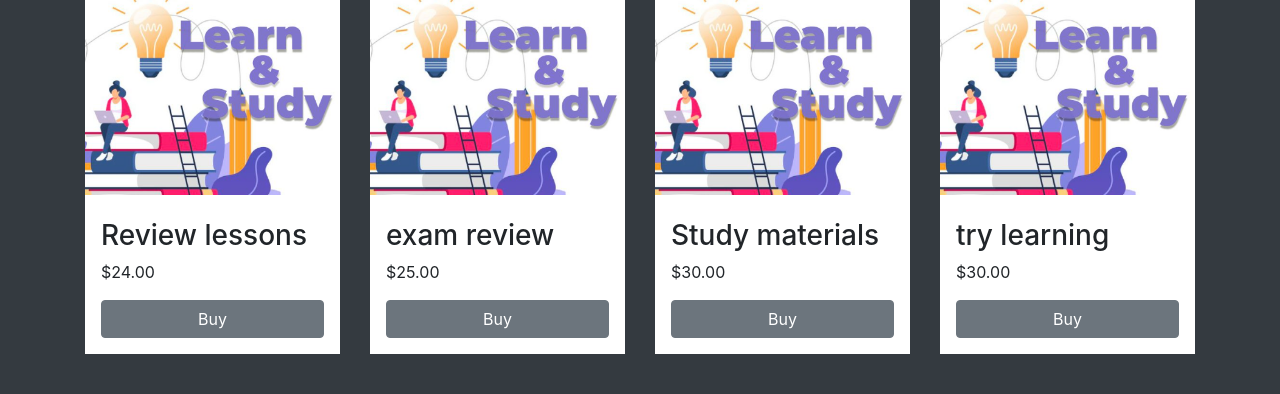
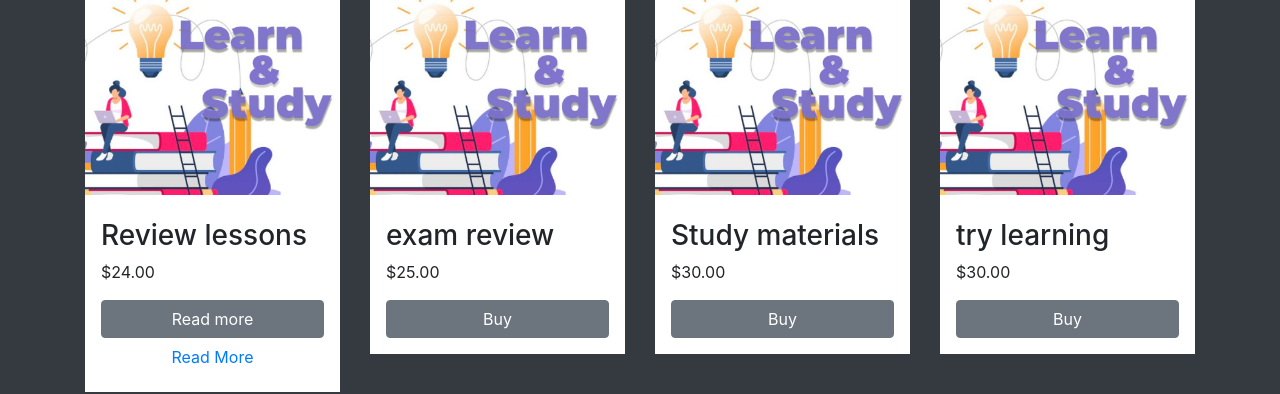
Before and after one commit to dinhphuckhang/web-store, a website: page index.html in a window 1280 px wide. Shown: the part 417-811 px from the top of the page. Drawn offline with nearby package versions, Linux system fonts and the light colour scheme.

Commit message:
Update index.html

```diff
--- a/index.html
+++ b/index.html
@@ -114,7 +114,8 @@
                         Review lessons
                     </h3>
                     <p > $24.00</p>
-                    <button type="button" class="btn btn-secondary">Buy</button>
+                    <button type="button" class="btn btn-secondary">Read more</button>
+                        <a href="https://www.youtube.com/watch?v=HHE85tbgLec" class="btn">Read More</a>
                     </div>
                 </div>
             </div>
```
